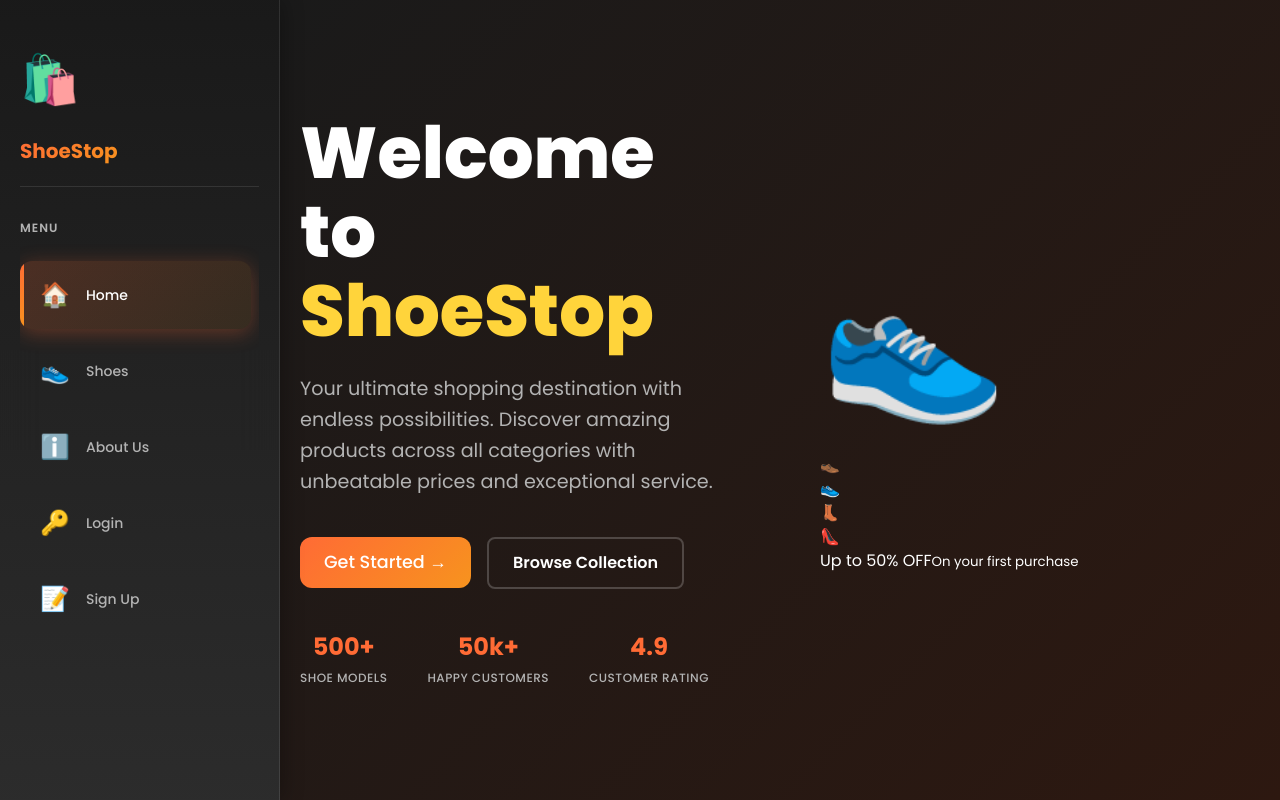
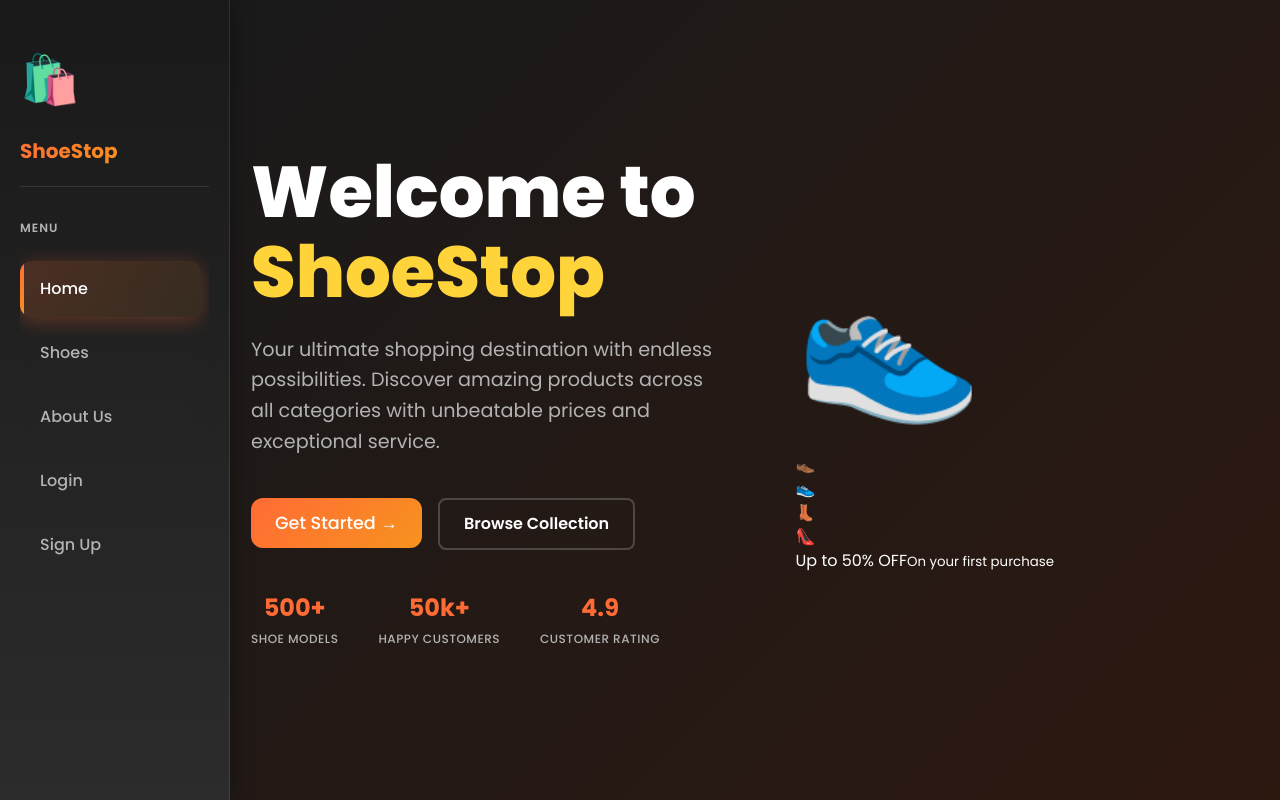
Before and after one commit to vyn23232/IndustryE, a React (Vite) app in the folder ecommerce/: page / in a window 1280 px wide. Shown: the top 800 px of the page. Built offline with nearby package versions, Linux system fonts and the light colour scheme.

Commit message:
UI changes from the Nav

```diff
--- a/ecommerce/src/components/Navbar.jsx
+++ b/ecommerce/src/components/Navbar.jsx
@@ -62,7 +62,6 @@ const Navbar = ({ cartItemCount, isAuthenticated, user, onLogout }) => {
                 to="/"
                 className={`nav-link ${currentPath === '/' ? 'active' : ''}`}
               >
-                <span className="nav-icon">🏠</span>
                 <span className="nav-label">Home</span>
               </Link>
             </>
@@ -72,7 +71,6 @@ const Navbar = ({ cartItemCount, isAuthenticated, user, onLogout }) => {
             to="/shoes"
             className={`nav-link ${currentPath === '/shoes' ? 'active' : ''}`}
           >
-            <span className="nav-icon">👟</span>
             <span className="nav-label">Shoes</span>
           </Link>
 
@@ -80,7 +78,6 @@ const Navbar = ({ cartItemCount, isAuthenticated, user, onLogout }) => {
             to="/about"
             className={`nav-link ${currentPath === '/about' ? 'active' : ''}`}
           >
-            <span className="nav-icon">ℹ️</span>
             <span className="nav-label">About Us</span>
           </Link>
 
@@ -91,14 +88,12 @@ const Navbar = ({ cartItemCount, isAuthenticated, user, onLogout }) => {
                 to="/login"
                 className={`nav-link ${currentPath === '/login' ? 'active' : ''}`}
               >
-                <span className="nav-icon">🔑</span>
                 <span className="nav-label">Login</span>
               </Link>
               <Link
                 to="/signup"
                 className={`nav-link ${currentPath === '/signup' ? 'active' : ''}`}
               >
-                <span className="nav-icon">📝</span>
                 <span className="nav-label">Sign Up</span>
               </Link>
             </>
@@ -108,14 +103,12 @@ const Navbar = ({ cartItemCount, isAuthenticated, user, onLogout }) => {
                 className={`nav-link ${currentPath === '/profile' ? 'active' : ''}`}
                 onClick={handleProfileClick}
               >
-                <span className="nav-icon">👤</span>
                 <span className="nav-label">Profile</span>
               </button>
               <Link
                 to="/orders"
                 className={`nav-link ${currentPath === '/orders' ? 'active' : ''}`}
               >
-                <span className="nav-icon">📦</span>
                 <span className="nav-label">My Orders</span>
               </Link>
 
@@ -123,7 +116,6 @@ const Navbar = ({ cartItemCount, isAuthenticated, user, onLogout }) => {
                 className="nav-link"
                 onClick={onLogout}
               >
-                <span className="nav-icon">🚪</span>
                 <span className="nav-label">Logout</span>
               </button>
             </>
--- a/ecommerce/src/css/App.css
+++ b/ecommerce/src/css/App.css
@@ -7,7 +7,7 @@
 
 .main-content {
   flex: 1;
-  margin-left: 280px;
+  margin-left: 231px;
   min-height: 100vh;
   width: calc(100% - 280px);
   transition: all 0.3s ease;
--- a/ecommerce/src/css/Navbar.css
+++ b/ecommerce/src/css/Navbar.css
@@ -133,7 +133,7 @@
   left: 0;
   top: 0;
   height: 100vh;
-  width: 280px;
+  width: 230px;
   background: linear-gradient(180deg, rgba(26, 26, 26, 0.98) 0%, rgba(45, 45, 45, 0.95) 100%);
   backdrop-filter: blur(20px);
   border-right: 1px solid rgba(255, 255, 255, 0.1);
@@ -267,7 +267,6 @@
 }
 
 .nav-label {
-  font-size: 14px;
   white-space: nowrap;
 }
 
--- a/ecommerce/src/pages/AboutPage.jsx
+++ b/ecommerce/src/pages/AboutPage.jsx
@@ -36,10 +36,9 @@ const AboutPage = () => {
   ]
 
   const team = [
-    { name: 'Robert Miller', role: 'Founder & CEO', emoji: '👨‍💼' },
-    { name: 'Emma Watson', role: 'Head of Design', emoji: '👩‍🎨' },
-    { name: 'John Garcia', role: 'Customer Experience', emoji: '👨‍💻' },
-    { name: 'Lisa Chen', role: 'Supply Chain Manager', emoji: '👩‍🔧' }
+    { name: 'Jhovynn Aldrich Apurado', role: 'Founder & CEO', emoji: '👨‍💼' },
+    { name: 'Mark Christian Garing', role: 'Head of Design', emoji: '👩‍🎨' },
+    { name: 'Josef Cajes', role: 'Customer Experience', emoji: '👨‍💻' },
   ]
 
   return (
```
